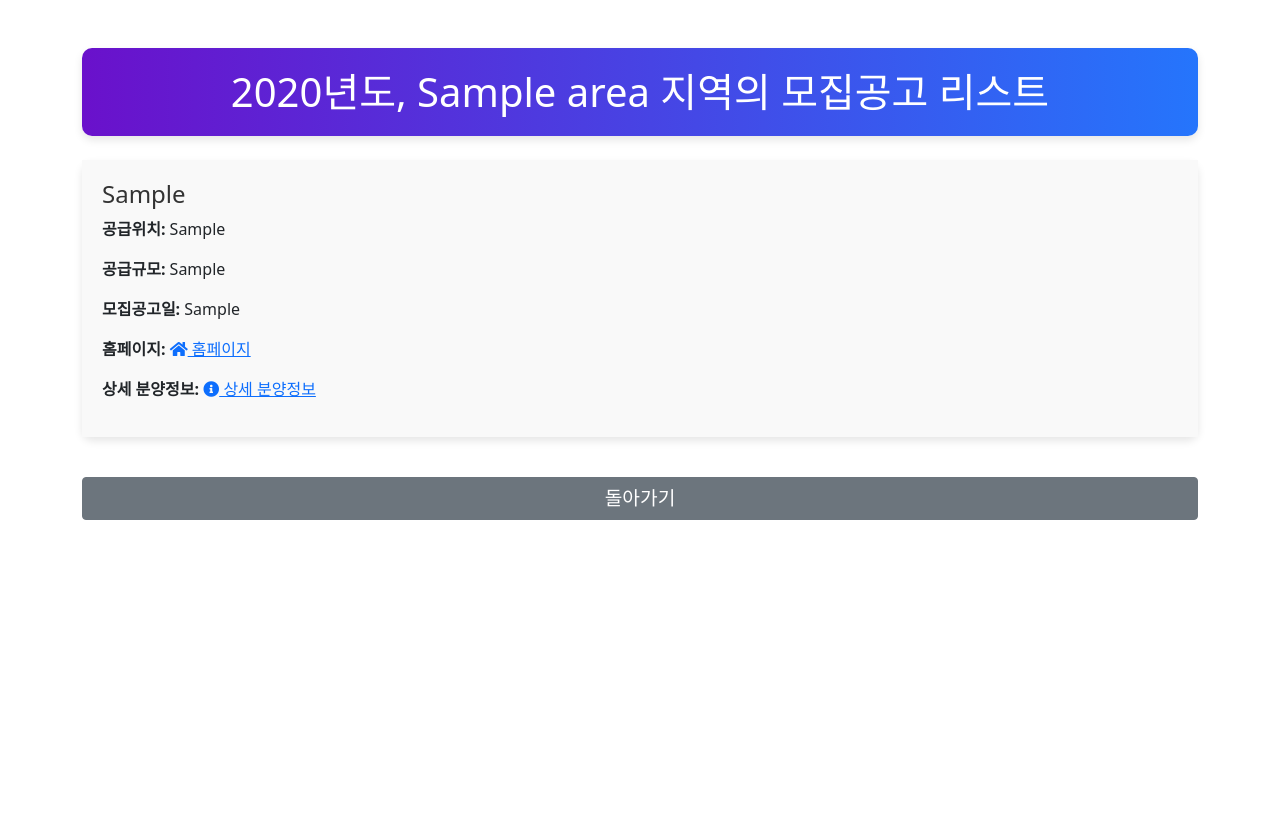
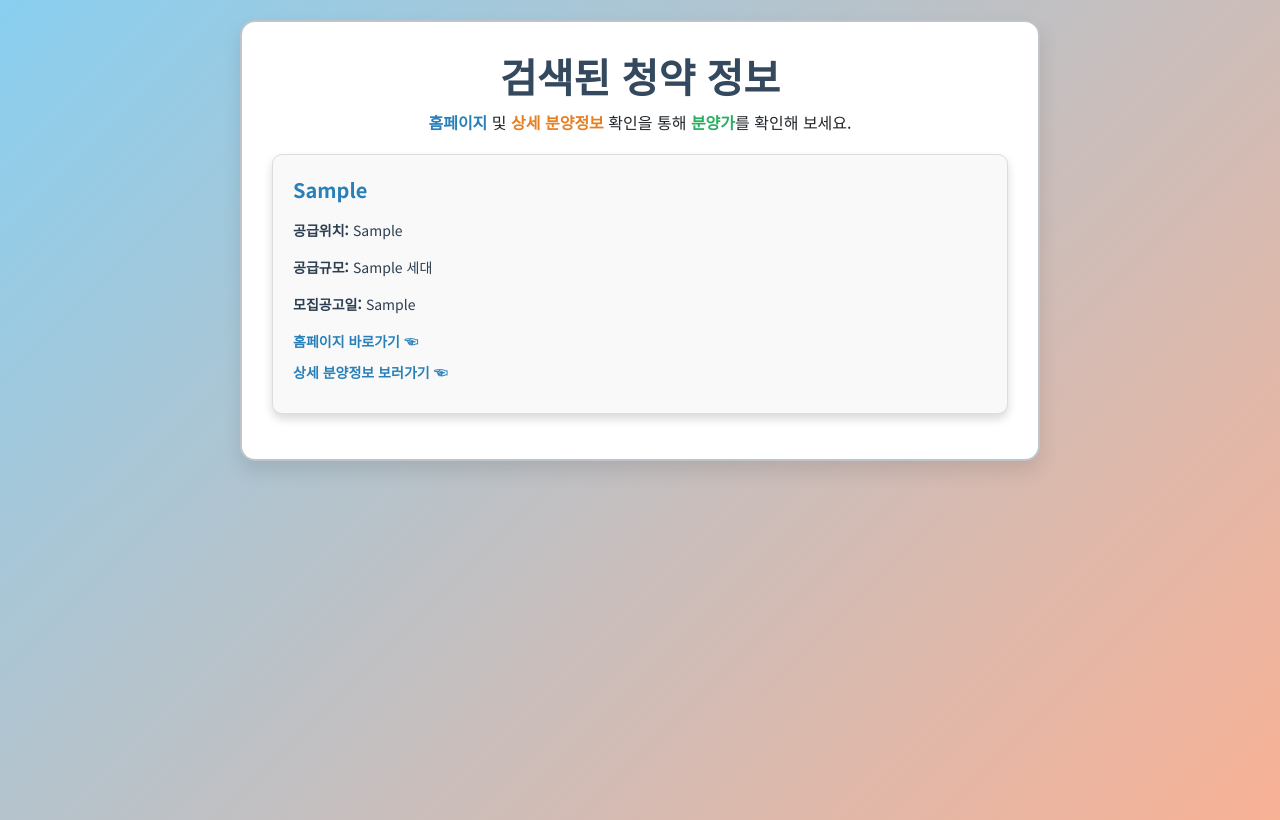
Before and after one commit to Hyunwoo0815/third_project, a Flask app: template templates/results.html in a window 1280 px wide. Before the commit the page ends 520 px from the top, so only its background shows below. Run offline with Flask 3, Linux system fonts and the light colour scheme; the template is opened without the code that fills it: most values are stand-ins (such as "Sample title", 1, 10 or a date in 2020); some libraries are stand-ins or nearby versions.

Commit message:
Update results.html

```diff
--- a/templates/results.html
+++ b/templates/results.html
@@ -1,117 +1,148 @@
 <!DOCTYPE html>
 <html lang="ko">
 <head>
-    <script async src="https://pagead2.googlesyndication.com/pagead/js/adsbygoogle.js?client=ca-pub-3349170217265964"
-     crossorigin="anonymous"></script>
     <meta charset="UTF-8">
     <meta name="viewport" content="width=device-width, initial-scale=1.0">
-    <title>청약홈 분양정보 결과</title>
-    <link href="https://cdnjs.cloudflare.com/ajax/libs/font-awesome/5.15.4/css/all.min.css" rel="stylesheet">
+    <title>청약 정보 포털 - 검색 결과</title>
     <link rel="stylesheet" href="https://cdnjs.cloudflare.com/ajax/libs/bootstrap/5.1.3/css/bootstrap.min.css">
+    <link href="https://fonts.googleapis.com/css2?family=Noto+Sans+KR:wght@400;700&display=swap" rel="stylesheet">
     <style>
-        /* 제목 스타일 */
+        body {
+            margin: 0;
+            padding: 0;
+            font-family: 'Noto Sans KR', sans-serif;
+            background: linear-gradient(135deg, #89cff0, #f8b195);
+            min-height: 100vh;
+        }
+
+        .section-container {
+            margin: 20px auto;
+            padding: 30px;
+            background: #ffffff;
+            border-radius: 15px;
+            box-shadow: 0 10px 20px rgba(0, 0, 0, 0.1);
+            max-width: 800px;
+            width: 95%;
+            border: 2px solid rgba(44, 62, 80, 0.3); /* 테두리 추가 */
+        }
+
         h1 {
-            font-size: 2.5rem;
-            color: #fff;
-            background: linear-gradient(90deg, #6a11cb 0%, #2575fc 100%);
+            color: #34495e;
+            text-align: center;
+            margin-bottom: 10px;
+            font-weight: 700;
+        }
+
+        .sub-text {
+            text-align: center;
+            font-size: 16px;
+            margin-bottom: 20px;
+        }
+
+        .sub-text span {
+            font-weight: bold;
+            color: #2980b9; /* 기본 블루 */
+        }
+
+        .sub-text .highlight-orange {
+            color: #e67e22; /* 오렌지 */
+        }
+
+        .sub-text .highlight-green {
+            color: #27ae60; /* 그린 */
+        }
+
+        .announcement-item {
+            background-color: #f9f9f9;
             padding: 20px;
             border-radius: 10px;
-            text-align: center;
-            box-shadow: 0 4px 8px rgba(0, 0, 0, 0.1);
+            margin-bottom: 15px;
+            box-shadow: 0 5px 10px rgba(0, 0, 0, 0.15);
+            transition: transform 0.2s, box-shadow 0.2s;
+            border: 1px solid #ddd; /* 검색결과에도 경계 추가 */
         }
 
-        /* 카드 스타일 */
-        .card {
-            border: none;
-            border-radius: 10px;
-            box-shadow: 0 4px 8px rgba(0, 0, 0, 0.1);
-            transition: transform 0.3s ease, box-shadow 0.3s ease;
+        .announcement-item:hover {
+            transform: translateY(-5px);
+            box-shadow: 0 8px 20px rgba(0, 0, 0, 0.3);
         }
 
-        .card:hover {
-            transform: translateY(-5px);
-            box-shadow: 0 8px 16px rgba(0, 0, 0, 0.2);
+        .announcement-title {
+            font-size: 20px;
+            font-weight: 700;
+            color: #2980b9;
+            text-decoration: none;
+            margin-bottom: 10px;
+            display: block;
         }
 
-        .card-body {
-            background-color: #f9f9f9;
-            padding: 20px;
+        .announcement-title:hover {
+            text-decoration: underline;
         }
 
-        .card-title {
-            color: #333;
-            font-size: 1.5rem;
+        .announcement-details {
+            margin-top: 15px;
+            font-size: 14px;
+            color: #2c3e50;
         }
 
-        /* 모바일 화면에서 테이블 개선 */
+        .announcement-links a {
+            display: block; /* 세로로 나열 */
+            font-size: 14px;
+            color: #2980b9;
+            text-decoration: none;
+            margin: 10px 0;
+            font-weight: bold;
+        }
+
+        .announcement-links a:hover {
+            text-decoration: underline;
+        }
+
         @media (max-width: 768px) {
-            .table thead {
-                display: none; /* 테이블 헤더 숨기기 */
+            .section-container {
+                padding: 20px;
             }
 
-            .table tbody, .table tr, .table td {
-                display: block; /* 테이블 항목들을 블록으로 표시 */
-                width: 100%;
-                margin-bottom: 15px; /* 항목 간 간격 */
+            h1 {
+                font-size: 1.5rem;
             }
 
-            .table td {
-                text-align: right;
-                position: relative;
-                padding-left: 50%; /* 왼쪽에 패딩 추가 */
-                white-space: normal; /* 텍스트가 줄바꿈되도록 */
-                font-size: 0.9rem; /* 모바일 폰트 크기 조정 */
+            .sub-text {
+                font-size: 14px;
             }
-
-            .table td:before {
-                content: attr(data-label); /* 항목명 표시 */
-                position: absolute;
-                left: 10px;
-                font-weight: bold;
-                font-size: 1rem; /* 항목 레이블 크기 */
-            }
-
-            .table td:last-child {
-                border-bottom: 1px solid #ddd;
-            }
-        }
-
-        /* 데스크탑에서는 원래 테이블 형식 */
-        @media (min-width: 769px) {
-            .table td {
-                white-space: nowrap; /* '공급규모'가 2줄로 보이지 않도록 한 줄로 설정 */
-            }
-        }
-
-        /* 버튼 스타일 */
-        .btn {
-            width: 100%; /* 모바일에서 버튼이 화면 전체를 차지하도록 */
-            font-size: 1.2rem;
         }
     </style>
 </head>
 <body>
-    <div class="container">
-        <h1 class="mt-5">{{ year }}년도, {{ area }} 지역의 모집공고 리스트</h1>
+    <div class="section-container">
+        <h1>검색된 청약 정보</h1>
+        <p class="sub-text">
+            <span>홈페이지</span> 및 <span class="highlight-orange">상세 분양정보</span> 확인을 통해 <span class="highlight-green">분양가</span>를 확인해 보세요.
+        </p>
         {% if data %}
-        <div class="mt-4">
-            {% for item in data %}
-            <div class="card mb-3">
-                <div class="card-body">
-                    <h5 class="card-title">{{ item.HOUSE_NM }}</h5>
-                    <p><strong>공급위치:</strong> {{ item.HSSPLY_ADRES }}</p>
-                    <p><strong>공급규모:</strong> {{ item.TOT_SUPLY_HSHLDCO }}</p>
-                    <p><strong>모집공고일:</strong> {{ item.RCRIT_PBLANC_DE }}</p>
-                    <p><strong>홈페이지:</strong> <a href="{{ item.HMPG_ADRES }}" target="_self"><i class="fas fa-home"></i> 홈페이지</a></p>
-                    <p><strong>상세 분양정보:</strong> <a href="{{ item.PBLANC_URL }}" target="_self"><i class="fas fa-info-circle"></i> 상세 분양정보</a></p>
+            {% for announcement in data %}
+            <div class="announcement-item">
+                <!-- 공고문 제목 -->
+                <a href="{{ announcement.PBLANC_URL }}" class="announcement-title" target="_self">
+                    {{ announcement.HOUSE_NM }}
+                </a>
+                <!-- 세부 정보 -->
+                <div class="announcement-details">
+                    <p><strong>공급위치:</strong> {{ announcement.HSSPLY_ADRES }}</p>
+                    <p><strong>공급규모:</strong> {{ announcement.TOT_SUPLY_HSHLDCO }} 세대</p>
+                    <p><strong>모집공고일:</strong> {{ announcement.RCRIT_PBLANC_DE }}</p>
+                </div>
+                <!-- 링크들 -->
+                <div class="announcement-links">
+                    <a href="{{ announcement.HMPG_ADRES }}" target="_self">홈페이지 바로가기 ☜</a>
+                    <a href="{{ announcement.PBLANC_URL }}" target="_self">상세 분양정보 보러가기 ☜</a>
                 </div>
             </div>
             {% endfor %}
-        </div>
         {% else %}
-        <p>해당 조건에 맞는 분양정보가 없습니다.</p>
+        <p>검색된 공고가 없습니다.</p>
         {% endif %}
-        <a href="/" class="btn btn-secondary mt-4">돌아가기</a>
     </div>
 </body>
 </html>
```
